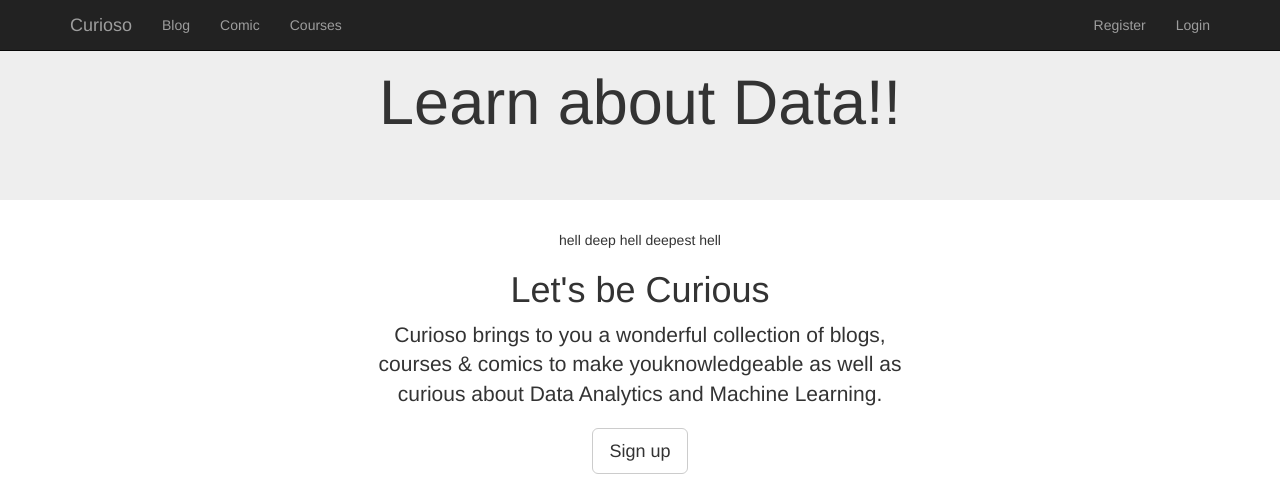
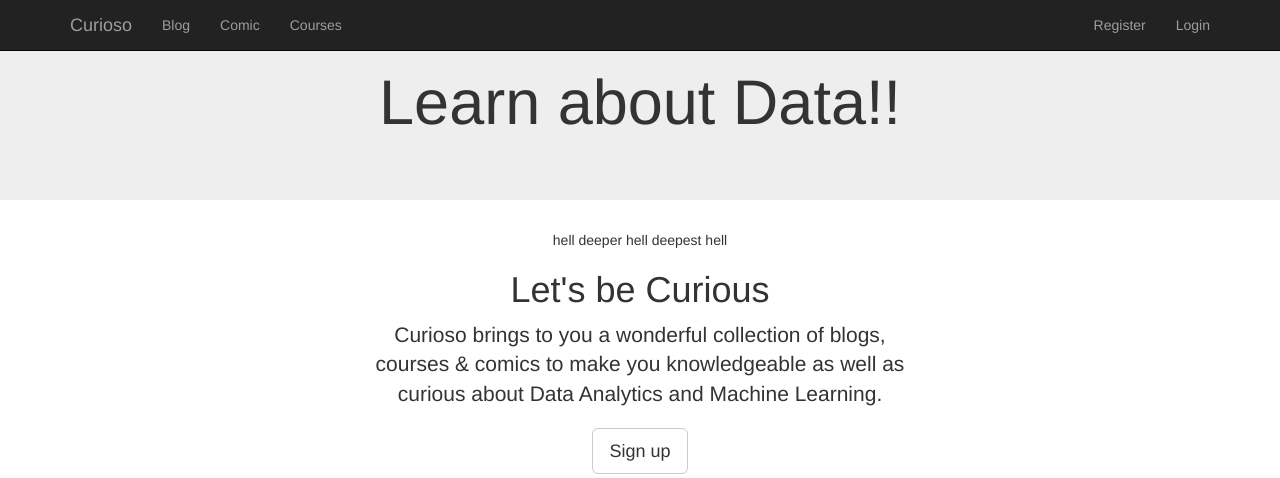
Before and after one commit to partoftheorigin/curioso_website, a Django app: template home/templates/index.html in a window 1280 px wide. Shown: the top 478 px of the page. Run offline with Django 3.2, Linux system fonts and the light colour scheme; the template is opened without the code that fills it, so the values that code supplies are empty; some libraries are stand-ins or nearby versions.

Commit message:
Deeper hell

```diff
--- a/home/templates/index.html
+++ b/home/templates/index.html
@@ -16,10 +16,10 @@
     </div>
     <div class="col-sm-6" >
       hell
-      deep hell
+      deeper hell
       deepest hell
       <h1 class="font_satisfy">Let's be Curious</h1>
-      <p class="lead">Curioso brings to you a wonderful collection of blogs, courses & comics to make youknowledgeable as well as curious about Data Analytics and Machine Learning. </p>
+      <p class="lead">Curioso brings to you a wonderful collection of blogs, courses & comics to make you knowledgeable as well as curious about Data Analytics and Machine Learning. </p>
       <button class="btn btn-default btn-lg" onclick="javascript:document.location='{% url "register" %}'">Sign up</button>
       <!--<input type="button" onclick="location.href='{% url "register" %}';" value="Signup" />-->
     </div>
```
